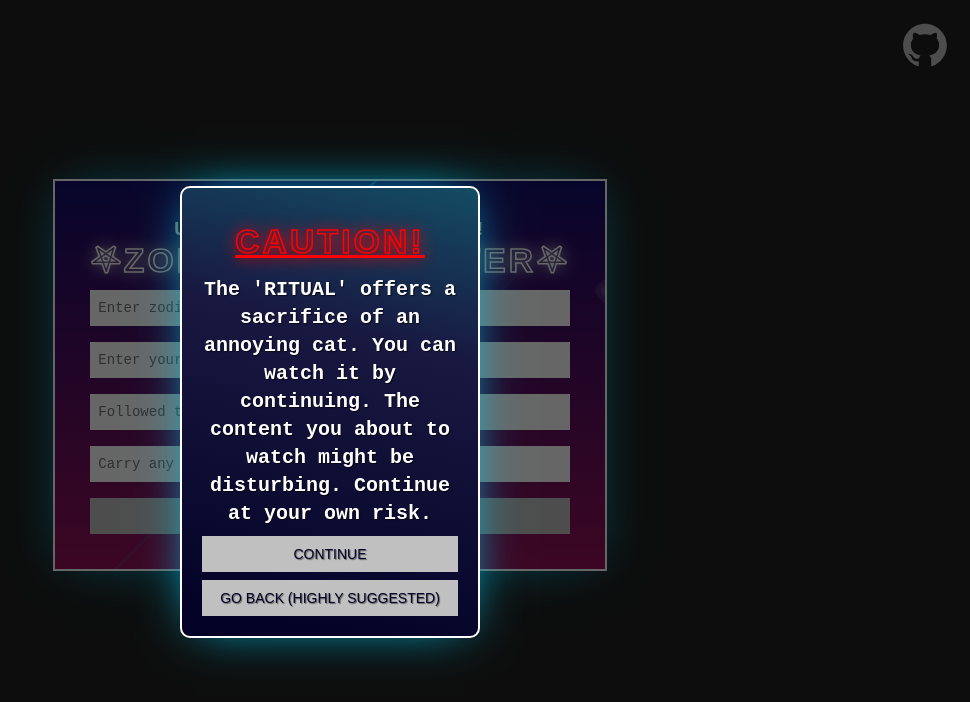
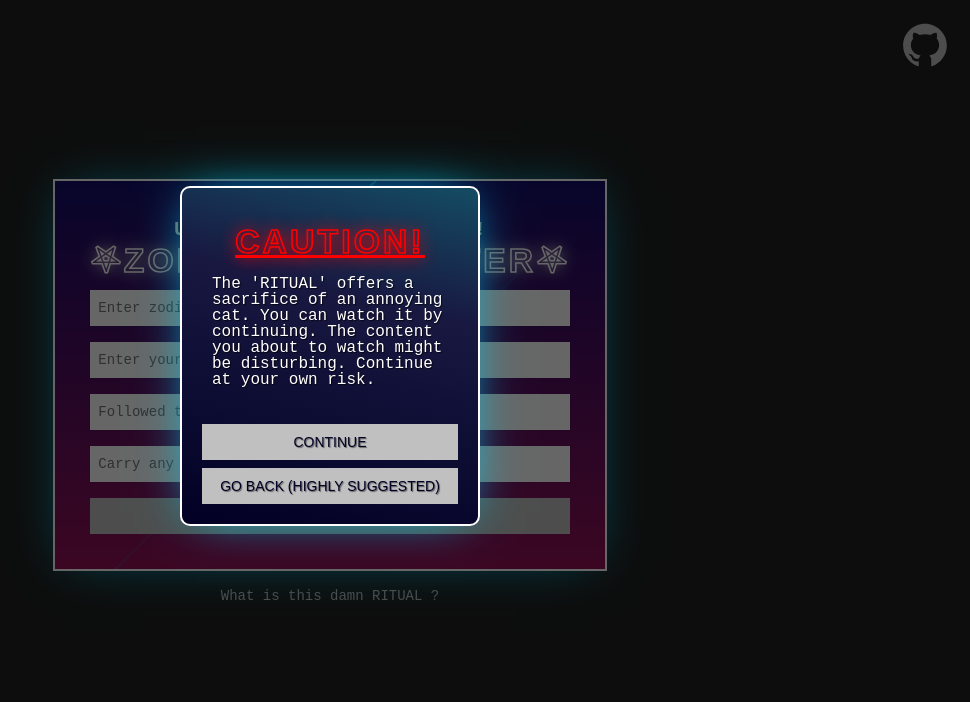
Before and after one commit to REC-1104/lucky-day-prediction-, a React (Create React App) app: page / in a window 1280 px wide. Both pictures are taken after a click on the element "What is this damn RITUAL ?". Shown: the top 702 px of the page, without its empty margins (310-1280 px from the left). Built offline with nearby package versions, Linux system fonts and the light colour scheme.

Commit message:
new colors

```diff
--- a/src/components/main.jsx
+++ b/src/components/main.jsx
@@ -157,7 +157,8 @@ const main = () => {
   <div class="modal-content1">
       <h2 id='caution'>CAUTION!</h2>
       <p id="mc">The 'RITUAL' offers a sacrifice of an annoying cat. You can watch it by continuing. The content you about to watch might be disturbing. Continue at your own risk.</p>
-      <div class="ns" >
+      <br />
+      <div class="ns">
         <a href="https://www.youtube.com/watch?v=B_vyALmAzjY&ab_channel=PatrickK" target='_blank'>Continue</a>
       </div>
       <div class="ns" onClick={closeModal}>
--- a/src/index.css
+++ b/src/index.css
@@ -120,7 +120,7 @@ a{
   font-family: monospace;
 }
 
-#mc,.form-title {
+.form-title {
   font-size: 1.25rem;
   line-height: 1.75rem;
   font-family: monospace;
@@ -132,6 +132,20 @@ a{
   overflow: hidden;
   transition: .12s;
   cursor: default;
+}
+
+#mc{
+  line-height: 1rem;
+  font-size: 1rem;
+  font-family: monospace;
+  text-align: left;
+  color: #fff;
+  text-shadow: 1px 1px 1px rgba(0, 0, 0, 0.7);
+  animation-duration: 1.5s;
+  overflow: hidden;
+  transition: .12s;
+  cursor: default;
+  margin: 10px;
 }
 
 .form-title span {
@@ -241,7 +255,7 @@ h2,.title-2 {
 
 .star:nth-child(5) {
   top: 0;
-  right: -100px;
+  right: -150px;
   left: initial;
   animation-delay: 3s;
   animation-duration: 2.5s;
@@ -353,11 +367,11 @@ input[type='number'] {
 }
 
 .github-icon:hover{
-  background: linear-gradient(rgb(21, 13, 107) 1.1%, rgb(188, 16, 80) 130.5%);
-  color: rgba(0,212,255);
+  background: #ff00d4;
+  color: rgb(72, 0, 255);
   cursor: pointer;
   -webkit-box-shadow: rgba(0,212,255) 0px 0px 50px -15px;
-  box-shadow: rgba(0,212,255) 0px 0px 50px -15px;
+  box-shadow: #ff00d4 0px 0px 50px -15px;
 }
 
 @keyframes modal-appear {
```
